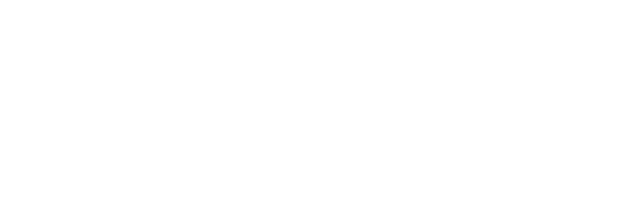
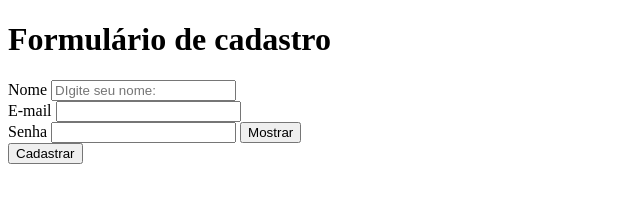
Before and after one commit to jorgecourt/curso_ebac_frontend, a plain HTML site: page exercício1.html in a window 1280 px wide. Shown: the whole page, without its empty margins (0-640 px from the left). Drawn offline with Linux system fonts and the light colour scheme.

Commit message:
Realizei o primeiro exercício em html
Vou enviar para checar se está correto

```diff
--- a/exercício1.html
+++ b/exercício1.html
@@ -6,6 +6,19 @@
     <title>Formulário de cadastro</title>
 </head>
 <body>
-
+    <h1>Formulário de cadastro</h1>
+    <form action="">
+        <label for="text">Nome</label>
+        <input type="text" id="text" placeholder="DIgite seu nome:">
+        <br>
+        <label for="email">E-mail</label>
+        <input type="email" id="email" >
+        <br>
+        <label for="Senha">Senha</label>
+        <input type="password" id="Senha">
+        <input type="button" id="mostrarsenha" value="Mostrar" class="button">
+        <br>
+        <input type="button" value="Cadastrar" class="button"
+    </form>
 </body>
 </html>
```
